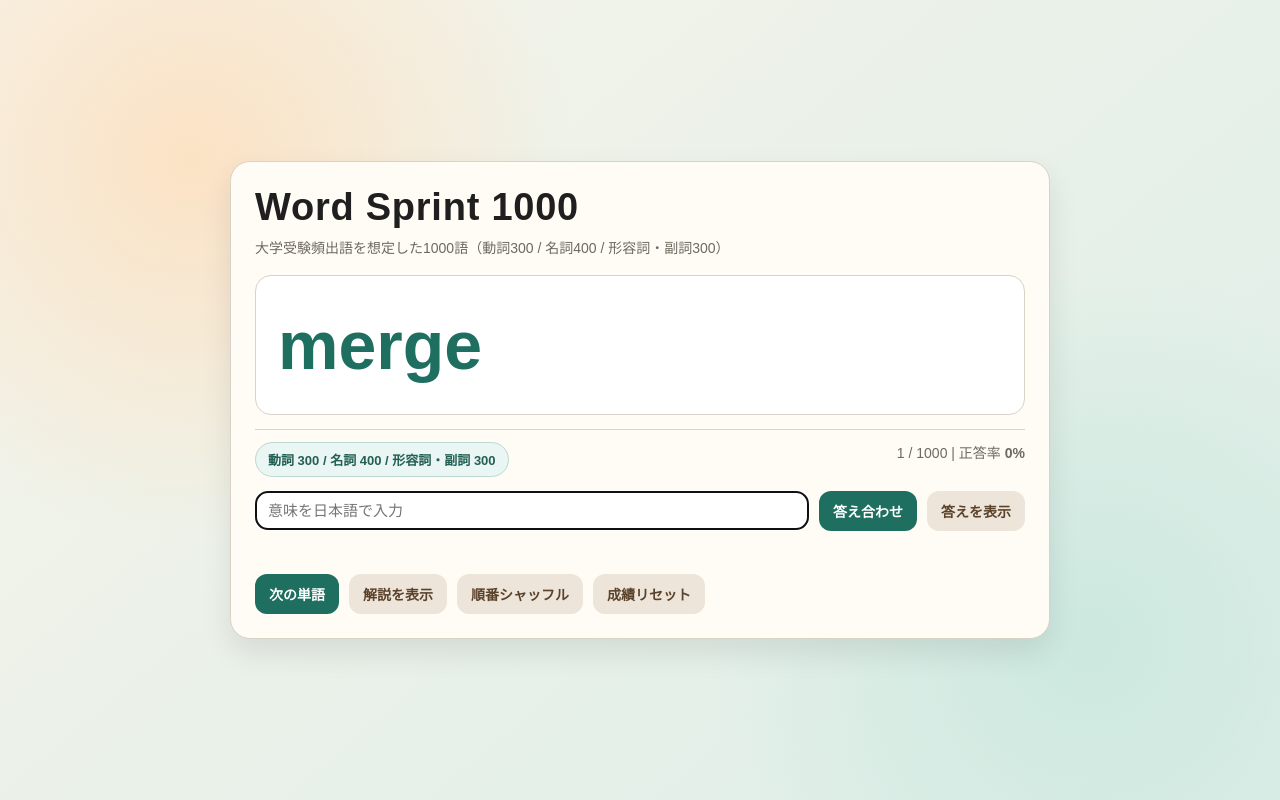
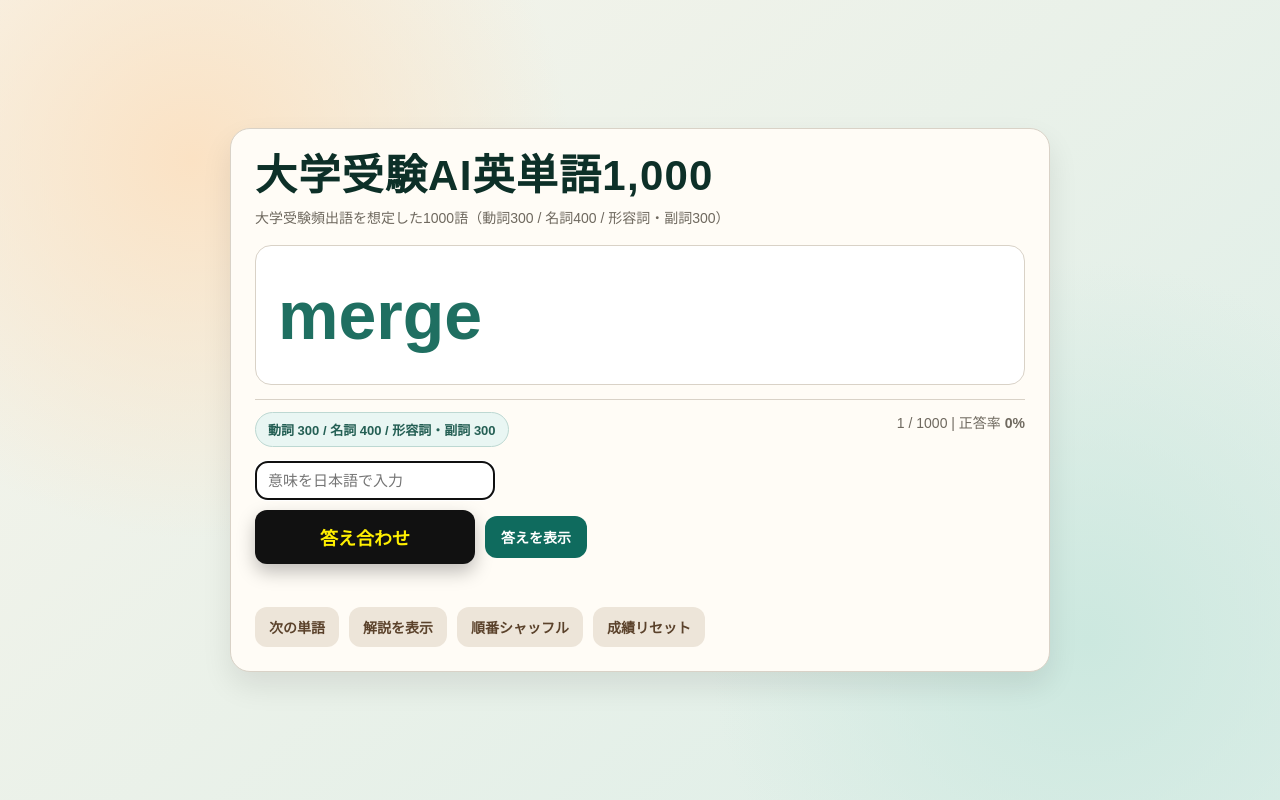
Before and after one commit to souichi030917sys-del/tekito-miniapp-, a website: page index.html in a window 1280 px wide. Drawn offline with Linux system fonts and the light colour scheme.

Commit message:
Refine header and CTA hierarchy for vocabulary UI

```diff
--- a/index.html
+++ b/index.html
@@ -44,8 +44,10 @@
 
     h1 {
       margin: 0;
-      font-size: clamp(24px, 4vw, 38px);
-      letter-spacing: 0.02em;
+      font-size: clamp(26px, 4.4vw, 42px);
+      letter-spacing: 0.03em;
+      line-height: 1.1;
+      color: #0d3028;
     }
 
     .subtitle {
@@ -96,9 +98,12 @@
       font-size: 13px;
     }
 
-    .quiz,
-    .controls {
+    .quiz {
       margin-top: 14px;
+    }
+
+    .action-row {
+      margin-top: 10px;
       display: flex;
       gap: 10px;
       flex-wrap: wrap;
@@ -122,13 +127,40 @@
       font-size: 14px;
       cursor: pointer;
       font-weight: 700;
-      transition: transform 0.15s ease;
+      transition: transform 0.15s ease, box-shadow 0.2s ease, filter 0.2s ease;
     }
 
     button:hover { transform: translateY(-1px); }
+    button:focus-visible {
+      outline: 3px solid #111;
+      outline-offset: 2px;
+    }
 
-    .primary { background: var(--accent); color: #fff; }
-    .secondary { background: #ede5d9; color: #5b422b; }
+    .primary {
+      background: #111;
+      color: #ffef00;
+      font-size: 18px;
+      padding: 14px 22px;
+      min-width: 220px;
+      box-shadow: 0 8px 18px rgba(0, 0, 0, 0.25);
+    }
+
+    .primary:hover {
+      filter: brightness(1.08);
+      box-shadow: 0 10px 22px rgba(0, 0, 0, 0.35);
+    }
+
+    .secondary {
+      background: #0f6b5e;
+      color: #fff;
+      padding: 11px 16px;
+    }
+
+    .tertiary {
+      background: #ede5d9;
+      color: #5b422b;
+      padding: 10px 14px;
+    }
 
     .result {
       min-height: 1.4em;
@@ -175,15 +207,16 @@
 
     @media (max-width: 560px) {
       .card { padding: 16px; }
-      .quiz, .controls { flex-direction: column; align-items: stretch; }
+      .action-row { flex-direction: column; align-items: stretch; }
       button { width: 100%; }
+      .primary { min-width: 0; }
       input[type="text"] { min-width: 0; }
     }
   </style>
 </head>
 <body>
   <main class="card">
-    <h1>Word Sprint 1000</h1>
+    <h1>大学受験AI英単語1,000</h1>
     <p class="subtitle">大学受験頻出語を想定した1000語（動詞300 / 名詞400 / 形容詞・副詞300）</p>
 
     <section class="word-wrap">
@@ -200,17 +233,20 @@
 
     <div class="quiz">
       <input id="answer" type="text" placeholder="意味を日本語で入力" maxlength="50" />
+    </div>
+
+    <div class="action-row">
       <button id="checkBtn" class="primary">答え合わせ</button>
       <button id="showBtn" class="secondary">答えを表示</button>
     </div>
 
     <p id="result" class="result"></p>
 
-    <div class="controls">
-      <button id="nextBtn" class="primary">次の単語</button>
-      <button id="explainBtn" class="secondary">解説を表示</button>
-      <button id="shuffleBtn" class="secondary">順番シャッフル</button>
-      <button id="resetBtn" class="secondary">成績リセット</button>
+    <div class="action-row">
+      <button id="nextBtn" class="tertiary">次の単語</button>
+      <button id="explainBtn" class="tertiary">解説を表示</button>
+      <button id="shuffleBtn" class="tertiary">順番シャッフル</button>
+      <button id="resetBtn" class="tertiary">成績リセット</button>
     </div>
 
     <section id="explain" class="explain">
```
